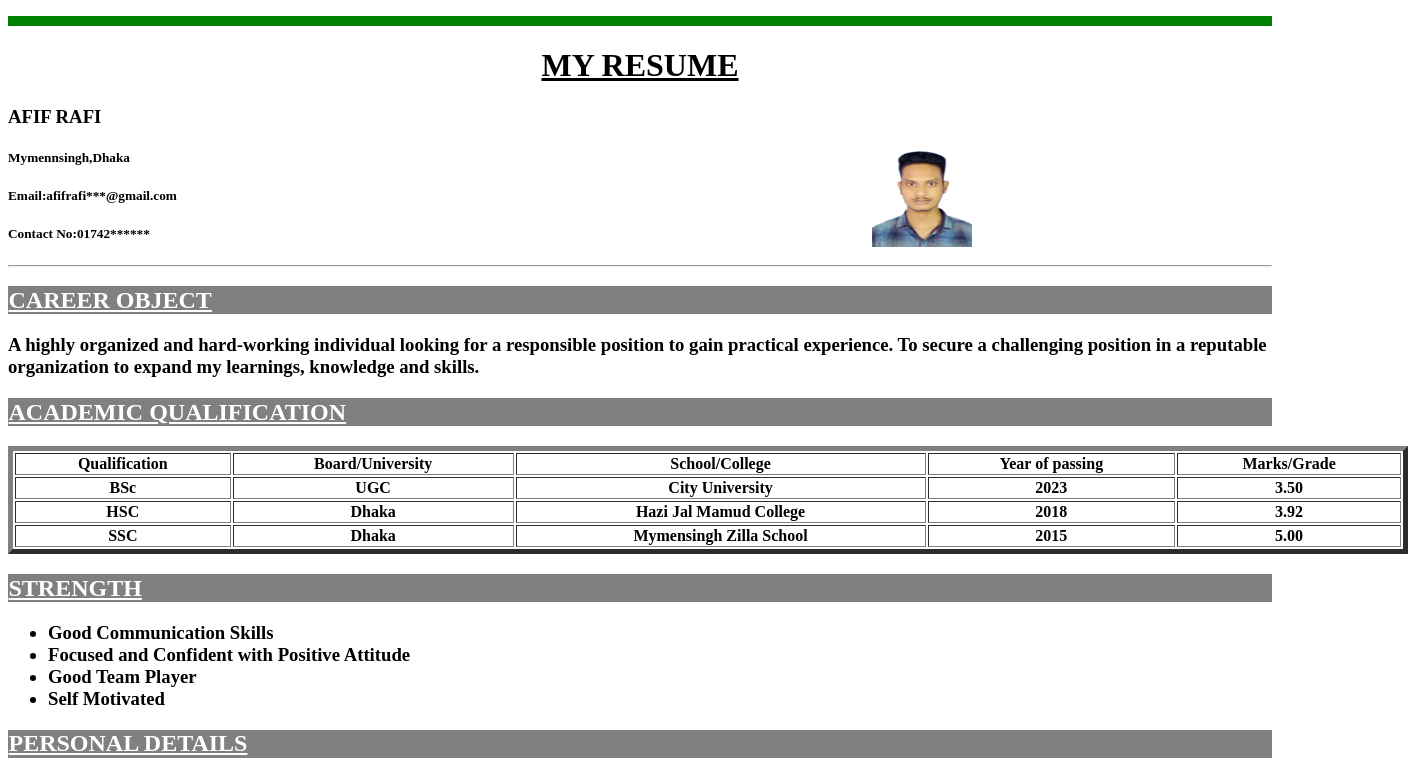
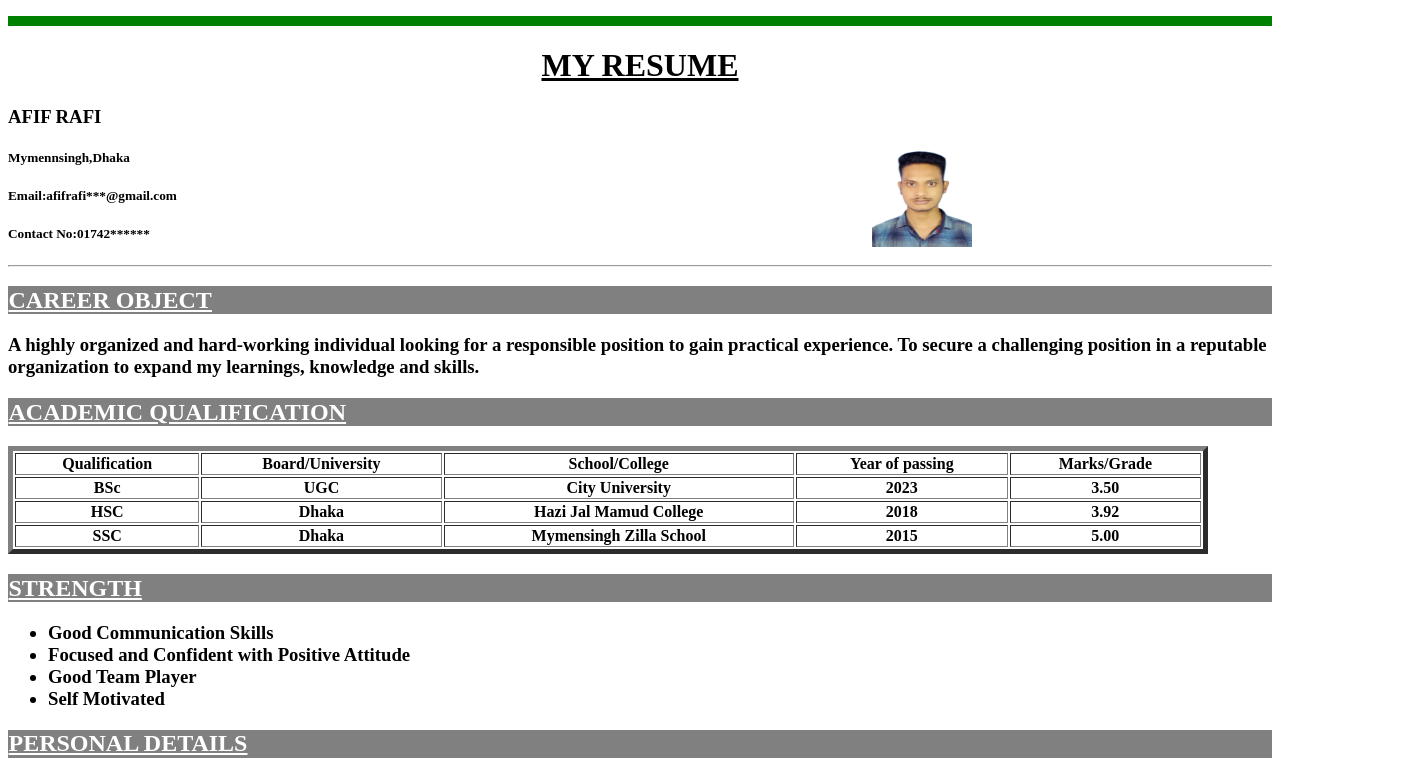
Before and after one commit to afifrafirose/Cv, a plain HTML site: page index.html in a window 1280 px wide. Shown: the top 775 px of the page, 1408 px wide, since content can reach past the window. Drawn offline with Linux system fonts and the light colour scheme.

Commit message:
Update index.html

```diff
--- a/index.html
+++ b/index.html
@@ -37,7 +37,7 @@
      <h2><div style="background-color:gray;color:white;padding:0.5px;">
      	<u>ACADEMIC QUALIFICATION</u></div>
      </h2>
-     <table border = 5 width = 1400>
+     <table border = 5 width = 1200>
      	<tr>
      		<th>Qualification</th>
      		<th>Board/University</th>
```
